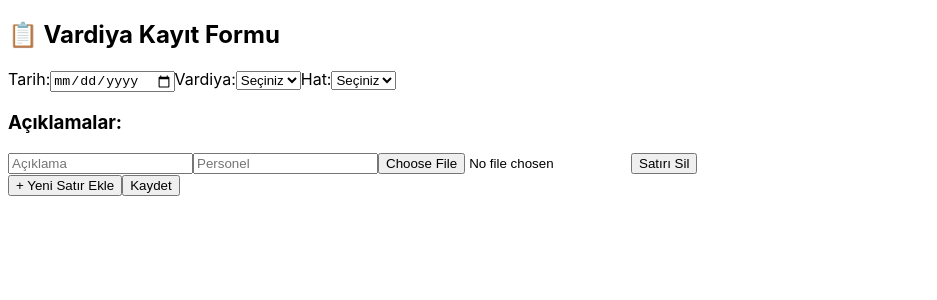
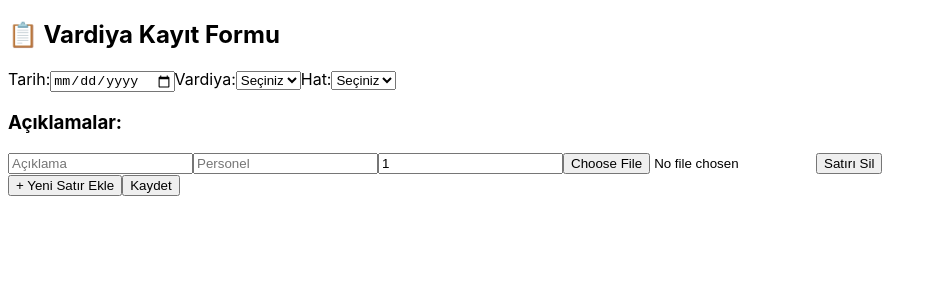
Before and after one commit to asdq540/vardiya-frontend, a React (Create React App) app in the folder src/: page / in a window 1280 px wide. Shown: the top 300 px of the page, without its empty margins (0-937 px from the left). Built offline with nearby package versions, Linux system fonts and the light colour scheme; the HTML template or start-up script is replaced by a standard one.

Commit message:
Update App.js

```diff
--- a/src/App.js
+++ b/src/App.js
@@ -5,8 +5,9 @@ import "./index.css";
 function App() {
   const [formData, setFormData] = useState({ tarih: "", vardiya: "", hat: "" });
   const [aciklamalar, setAciklamalar] = useState([
-    { id: Date.now(), aciklama: "", personel: "", foto: null, preview: "" }
+    { id: Date.now(), aciklama: "", personel: "", adet: 1, foto: null, preview: "" }
   ]);
+  const [loading, setLoading] = useState(false);
 
   const handleChange = (e) =>
     setFormData({ ...formData, [e.target.name]: e.target.value });
@@ -35,7 +36,7 @@ function App() {
   };
 
   const yeniSatir = () => {
-    const newRow = { id: Date.now() + Math.random(), aciklama: "", personel: "", foto: null, preview: "" };
+    const newRow = { id: Date.now() + Math.random(), aciklama: "", personel: "", adet: 1, foto: null, preview: "" };
     setAciklamalar(prev => [...prev, newRow]);
   };
 
@@ -45,6 +46,7 @@ function App() {
 
   const handleSubmit = async (e) => {
     e.preventDefault();
+    setLoading(true);
 
     const aciklamalarPayload = await Promise.all(
       aciklamalar.map(async (item) => {
@@ -56,7 +58,7 @@ function App() {
             reader.readAsDataURL(item.foto);
           });
         }
-        return { ...item, foto: fotoBase64 };
+        return { ...item, foto: fotoBase64, adet: Number(item.adet) };
       })
     );
 
@@ -73,6 +75,8 @@ function App() {
     } catch (err) {
       alert("Sunucuya bağlanılamadı: " + err.message);
     }
+
+    setLoading(false);
   };
 
   return (
@@ -117,6 +121,14 @@ function App() {
                 onChange={(e) => handleAciklamaChange(item.id, "personel", e.target.value)}
                 className="border rounded-lg p-2 w-full"
               />
+              <input
+                type="number"
+                min="1"
+                placeholder="Adet"
+                value={item.adet}
+                onChange={(e) => handleAciklamaChange(item.id, "adet", e.target.value)}
+                className="border rounded-lg p-2 w-full"
+              />
               <input type="file" accept="image/*" onChange={(e) => handleFotoSec(item.id, e)} className="w-full" />
               {item.preview && <img src={item.preview} alt="Önizleme" className="max-w-xs mt-2 rounded-lg" />}
               <button type="button" onClick={() => satirSil(item.id)} className="self-start bg-red-500 text-white px-3 py-1 rounded-lg mt-2">
@@ -130,8 +142,8 @@ function App() {
           + Yeni Satır Ekle
         </button>
 
-        <button type="submit" className="bg-blue-600 text-white px-4 py-3 rounded-lg w-full mt-4">
-          Kaydet
+        <button type="submit" disabled={loading} className="bg-blue-600 text-white px-4 py-3 rounded-lg w-full mt-4">
+          {loading ? "Kaydediliyor..." : "Kaydet"}
         </button>
       </form>
     </div>
```
